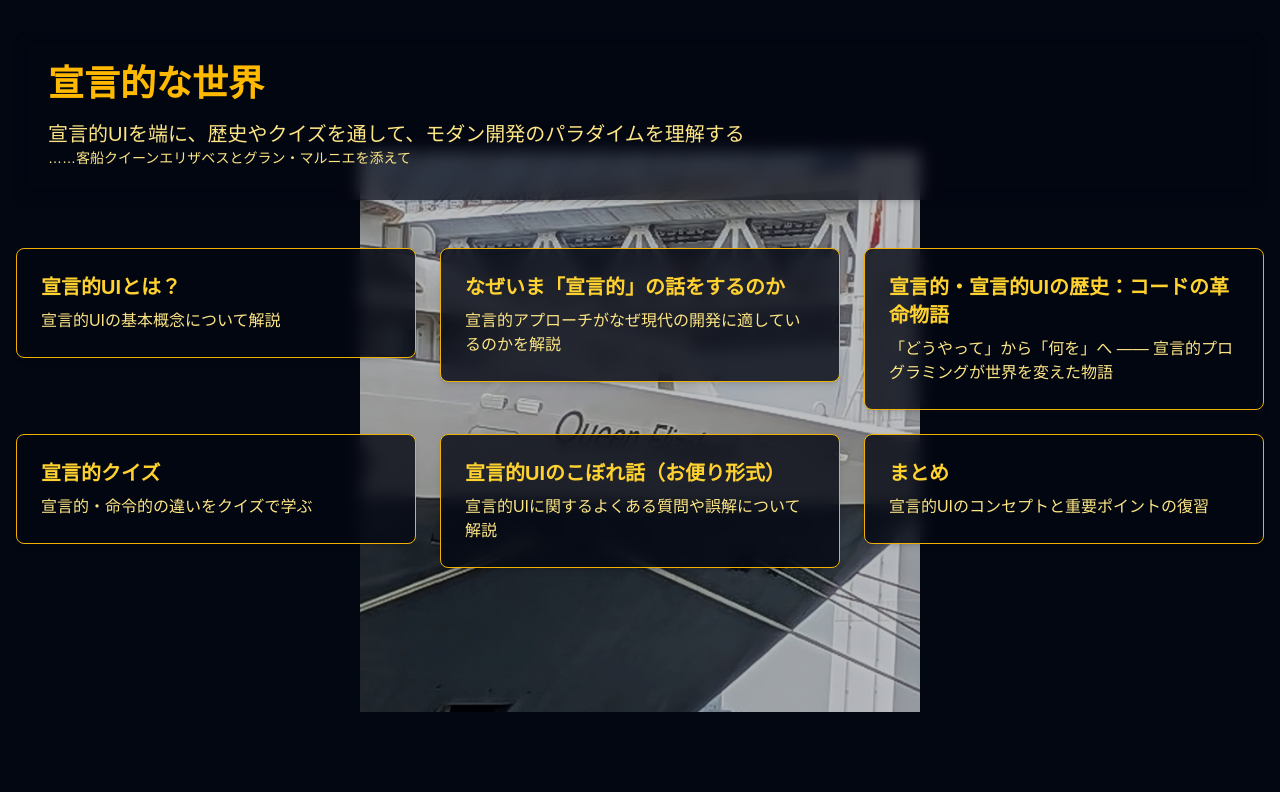
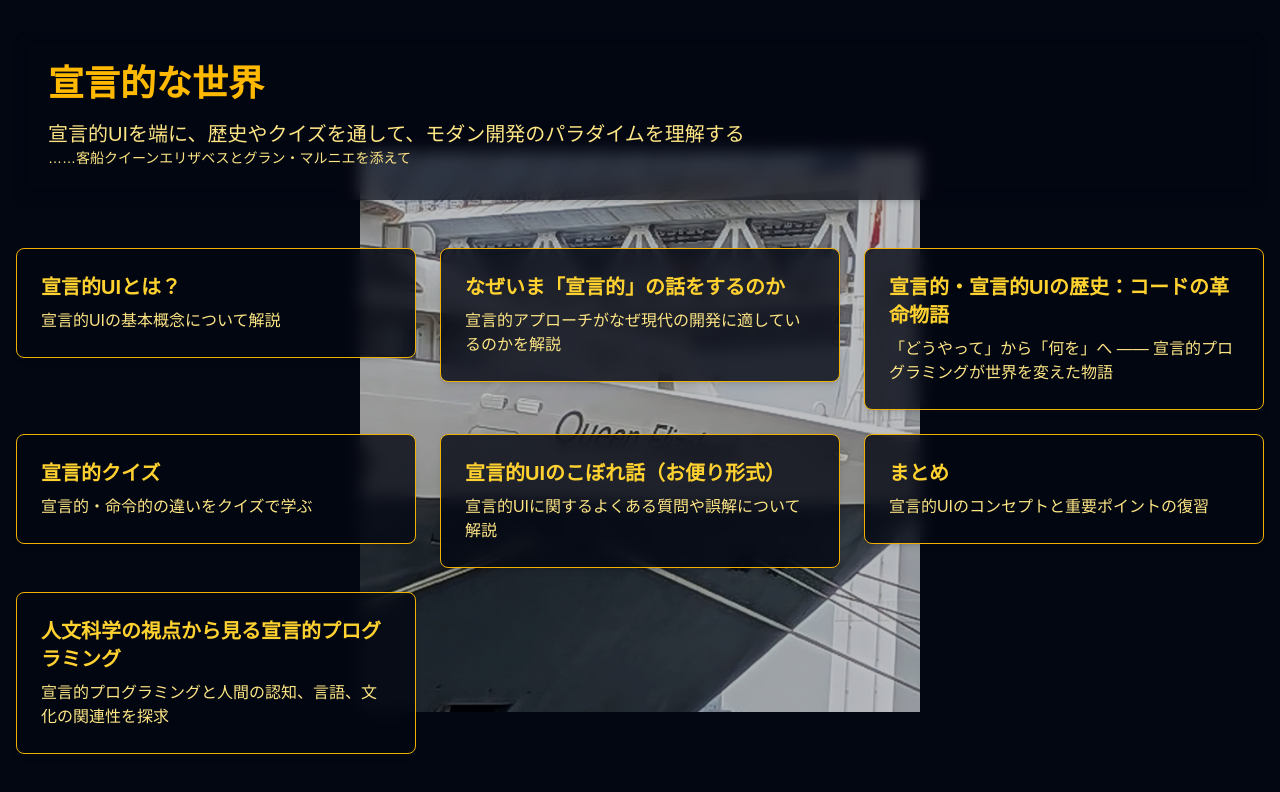
Before and after one commit to erutobusiness/docs, a Next.js app in the folder declarative/next/: page / in a window 1280 px wide. Shown: the top 792 px of the page. Built offline with nearby package versions, Linux system fonts and the light colour scheme.

Commit message:
90ひとまず

```diff
--- a/declarative/next/src/data/05-letter.ts
+++ b/declarative/next/src/data/05-letter.ts
@@ -24,23 +24,22 @@ export const letterSection: SlideSection = {
       descriptions: [
         '質問：「新しい概念や抽象化が多く、習得が難しいのでは？」',
         '回答：',
-        '・確かに最初の学習曲線は存在します',
-        '・しかし「状態に基づいてUIが決まる」という単純な概念に基づいています',
-        '・一度概念を理解すれば、異なるフレームワーク間での知識移行も容易です',
-        '・命令的UIでは複雑なUIになるほど状態管理が複雑になり、最終的な学習・保守コストは上がります',
+        '・確かに最初の学習曲線は存在する',
+        '・しかし「状態に基づいてUIが決まる」という単純な概念に基づいている',
+        '・一度概念を理解すれば、異なるフレームワーク間での知識移行も容易',
+        '・命令的UIでは複雑なUIになるほど状態管理が複雑になり、最終的な学習・保守コストは上がる',
       ],
-      imageUrl: '/images/learning-curve.png',
     },
     {
       id: '05-letter-3',
       title: 'お便り3：宣言的UIとReactは同じもの？',
       descriptions: [
-        '質問：「宣言的UIといえばReactのことでしょうか？」',
+        '質問：「宣言的UIといえばReactのことなのか？」',
         '回答：',
-        '・Reactは宣言的UIの代表的な実装の一つですが、同じではありません',
-        '・Vue、Svelte、SwiftUI、Flutter、Compose（Android）なども宣言的UIフレームワークです',
-        '・それぞれのフレームワークは独自のアプローチで宣言的UIを実現しています',
-        '・宣言的UIはアプローチ・思想であり、特定の実装ではありません',
+        '・Reactは宣言的UIの代表的な実装の一つだが、同じではない',
+        '・Vue、Svelte、SwiftUI、Flutter、Compose（Android）なども宣言的UIフレームワーク',
+        '・それぞれのフレームワークは独自のアプローチで宣言的UIを実現している',
+        '・宣言的UIはアプローチ・思想であり、特定の実装ではない',
       ],
       codeExample: {
         language: 'html',
--- /dev/null
+++ b/declarative/next/src/data/90-humanities.ts
@@ -0,0 +1,135 @@
+import type { SlideSection } from '@/types/slides';
+
+export const humanitiesSection: SlideSection = {
+  id: '90-humanities',
+  title: '人文科学の視点から見る宣言的プログラミング',
+  description: '宣言的プログラミングと人間の認知、言語、文化の関連性を探求',
+  slides: [
+    {
+      id: 'humanities-1',
+      title: '番外編：人文科学の視点から見る宣言的プログラミング',
+      descriptions: [
+        '宣言的プログラミングは単なる技術的手法ではなく、人間の認知、言語、文化と深く関わる概念である',
+        '本章では言語学と人類学の観点から、宣言的表現の構造的特徴と人間の思考様式との関連性を探求する',
+      ],
+    },
+    {
+      id: 'humanities-2',
+      title: '言語相対性仮説と宣言的表現',
+      descriptions: [
+        'サピア＝ウォーフ仮説と宣言的プログラミング言語は関係するかもしれない',
+        'サピア＝ウォーフ仮説（言語的相対論）：使用言語が思考に影響を与える思考の習性を提供するという仮説',
+        'プログラミング言語の設計が、問題解決アプローチや思考様式を形作る可能性とも関連する',
+        'コンピューターマウスやGUI、ハイパーテキストを発明したダグラス・エンゲルパートの哲学にも同様の考え方が見られる？',
+        '宣言的言語（SQL, HTML）は「何を」に集中し、命令的言語（C, Java）は「どのように」を重視',
+        'これらの異なる表現様式が、開発者の問題概念化方法に影響を与える',
+      ],
+      codeExamples: [
+        {
+          title: 'SQL: 宣言的 - 「何が欲しいか」を明示',
+          language: 'sql',
+          code: 'SELECT name FROM users WHERE age > 18;',
+        },
+        {
+          title: 'JavaScript: 命令的 - 「どう取得するか」を指示',
+          language: 'js',
+          code: 'const adults = [];\nfor (const user of users) {\n  if (user.age > 18) {\n    adults.push(user.name);\n  }\n}',
+        },
+      ],
+    },
+    {
+      id: 'humanities-3',
+      title: '宣言的言語と人間の認知負荷',
+      descriptions: [
+        '宣言的言語は高レベルの抽象化を提供することで、人間の作業記憶に対する認知負荷を大幅に軽減する',
+        `認知心理学研究によれば、人間の短期記憶容量は「7±2項目」という制約があり、
+        宣言的パラダイムはこの認知的限界を補完する抽象化機能を果たしている`,
+        '宣言的アプローチの優位性は、実装詳細よりも目標状態に意識を集中できる点にある',
+        'これにより、問題領域に関する概念的理解が促進され、開発者は限られた認知リソースをより効率的に活用できるようになる',
+      ],
+    },
+    {
+      id: 'humanities-4',
+      title: 'パフォーマティビティと宣言的プログラミング',
+      descriptions: [
+        '宣言的コードは言語哲学者J.L.オースティンの「遂行的発話」理論と興味深い並行性を持つ',
+        `遂行的発話が「言明すること自体が行為となる」ように、
+        宣言的コードもまた単なる記述ではなく、実行環境によって具現化される行為となる`,
+        '例えばHTML要素の宣言は、ブラウザによる実際のレンダリング行為を直接的に引き起こす',
+        '人類学的な視点からは、宣言的プログラミングには「儀式的側面」も見出せる',
+        `伝統的儀式が特定の言葉や動作によって新しい社会的現実を創出するように、
+        Reactコンポーネントなどの宣言的コードは、状態とUIの関係を「宣言」するだけで、
+        複雑なDOM操作という実際の変更を背後で実行し、新しいデジタル現実を生成する`,
+      ],
+      codeExample: {
+        language: 'jsx',
+        code: '// Reactの宣言的UI - この「宣言」自体がUIを生成する行為となる\nfunction WelcomeMessage({ username }) {\n  return <h1>ようこそ、{username}さん！</h1>;\n}',
+      },
+    },
+    {
+      id: 'humanities-5',
+      title: '文化的文脈と宣言的思考',
+      descriptions: [
+        '異なる文化的背景がプログラミングスタイルに与える影響は、興味深い研究領域となっている',
+        `集団主義的文化圏と個人主義的文化圏では、プログラミング手法にも差異が見られ、
+        特に東アジア諸国に見られる全体論的思考様式は、
+        宣言的アプローチとの親和性が高いことを示唆する研究成果も報告されている`,
+        '宣言的スタイルの重要な特性として、知識の明示化と効率的な伝達を促進する点が挙げられる',
+        `これはプログラミングコミュニティにおける暗黙知から形式知への変換プロセスにも大きく影響し、
+        組織的な知識共有を加速させる効果を持つ`,
+      ],
+    },
+    {
+      id: 'humanities-6',
+      title: '言語的多様性と技術的表現',
+      descriptions: [
+        '自然言語の多様性とプログラミング言語の設計哲学には密接な関連がある',
+        `ある言語では容易に表現できる概念が、別の言語では表現しにくいという言語間の非対称性は、
+        プログラミング言語の設計においても同様に観察される`,
+        `特定のプログラミング言語が特定の問題領域に対して持つ「表現力」には顕著な差異があり、
+        これが言語選択の重要な判断基準となる`,
+        '宣言的プログラミングは強力な概念的メタファーとしても機能する',
+        '特にUI設計においては「宣言」というメタファーが強い表現力を発揮し、開発者の思考方法を形作る',
+        'この点は、言語学者ジョージ・レイコフとマーク・ジョンソンによる「概念メタファー理論」の知見とも深く共鳴する現象である',
+      ],
+    },
+    {
+      id: 'humanities-7',
+      title: '社会構築主義的視点',
+      descriptions: [
+        `ソフトウェア開発における社会構築主義的視点からは、コードは単なる機能的道具ではなく、
+        特定の社会的・文化的文脈の中で意味を伝え構築する媒体として理解できる`,
+        `特に宣言的コードは、その構造と表現形式において、
+        特定の世界観や認識論的立場を反映しており、技術的中立性を超えた意味を持つ`,
+        'プログラミングパラダイムの採用と普及には、権力構造や政治的側面も存在する',
+        `特定のパラダイムが主流となるプロセスには、
+        技術的優位性だけでなく社会的・経済的要因も複雑に絡み合っており、
+        技術設計における価値観の埋め込みが、より広範な社会的影響力を持つことも認識すべき重要な側面である`,
+      ],
+      codeExamples: [
+        {
+          title: '命令的アプローチ：「システムへの命令」というメタファー',
+          language: 'js',
+          code: 'function updateUI() {\n  const element = document.getElementById("result");\n  element.innerHTML = "";\n  element.classList.add("updated");\n  // さらに多くの手順...\n}',
+        },
+        {
+          title: '宣言的アプローチ：「望ましい状態の表明」というメタファー',
+          language: 'jsx',
+          code: 'function ResultView({ data, isUpdated }) {\n  return <div className={isUpdated ? "updated" : ""}>{data}</div>;\n}',
+        },
+      ],
+    },
+    {
+      id: 'humanities-8',
+      title: '総括：学際的アプローチの価値',
+      descriptions: [
+        '宣言的プログラミングを人文科学の視点から分析することで、技術と人間の認知・文化の接点がより明確に浮かび上がってくる',
+        'この学際的理解は、単なる技術論を超え、より人間中心のプログラミングパラダイムやツール開発に貢献する可能性を秘めている',
+        `エンジニアリングの実践に人文学的視点を取り入れることは、
+        技術の社会的・文化的影響に対する感度を高め、より責任ある技術開発につながる`,
+        `宣言的プログラミングの原則と人間の認知・文化的側面との間に存在する深い構造的関連性を理解することは、
+        究極的には、より効果的で人間中心のソフトウェア設計の実現に寄与するだろう`,
+      ],
+    },
+  ],
+};
--- a/declarative/next/src/data/slideData.ts
+++ b/declarative/next/src/data/slideData.ts
@@ -7,6 +7,7 @@ import { historySection } from './03-history';
 import { quizSection } from './04-quiz';
 import { letterSection } from './05-letter';
 import { summarySection } from './06-summary';
+import { humanitiesSection } from './90-humanities';
 
 // すべてのスライドセクションの配列
 export const slideSections: SlideSection[] = [
@@ -16,6 +17,7 @@ export const slideSections: SlideSection[] = [
   quizSection,
   letterSection,
   summarySection,
+  humanitiesSection,
 ];
 
 // 特定のスライドセクションを取得する関数
```
Also changed, not shown: 1 other file (tests, documents, lock files or other folders).
